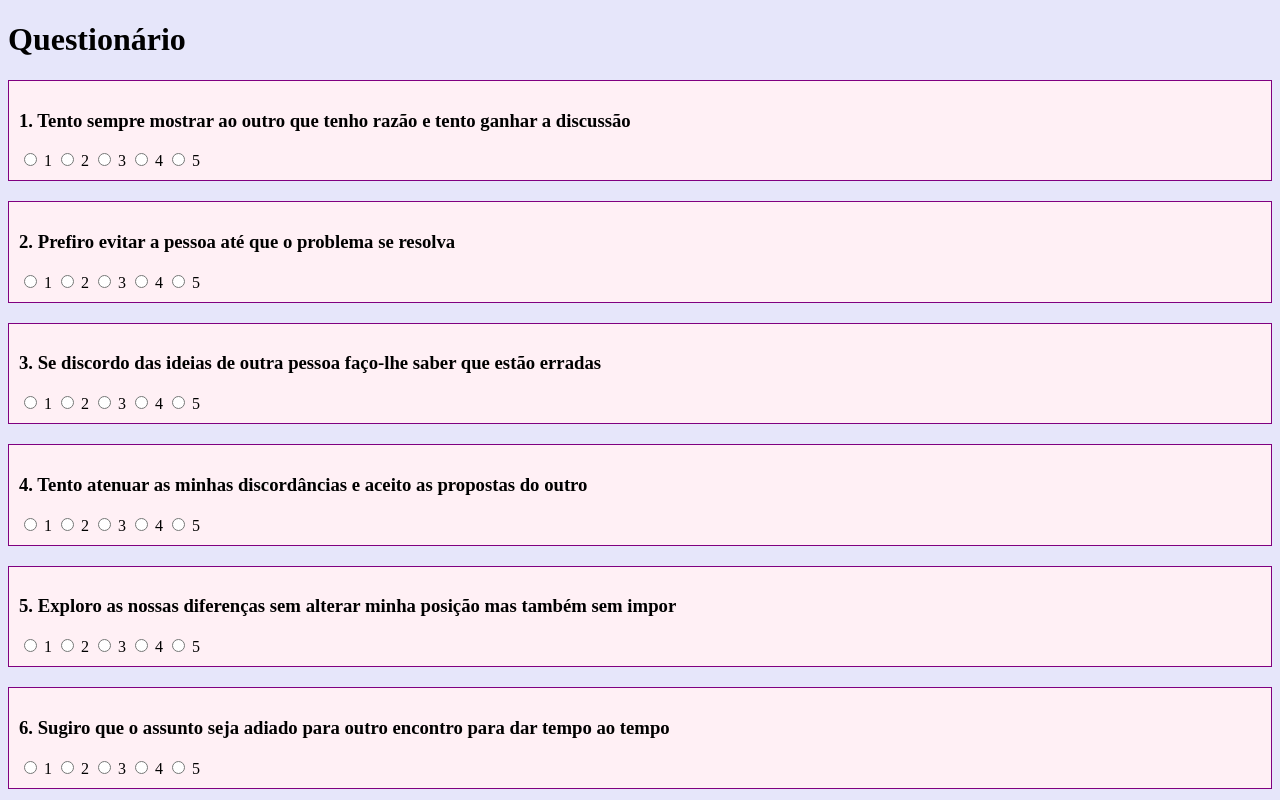
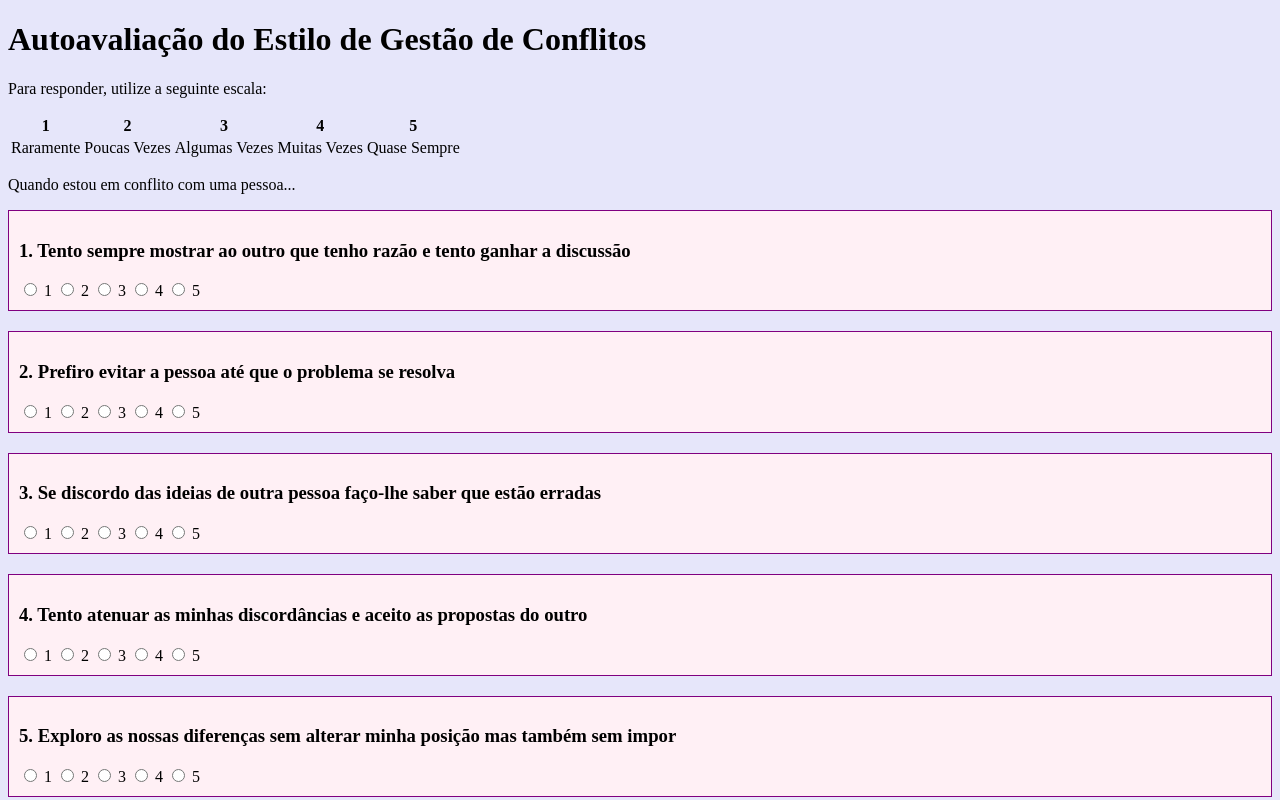
Before and after one commit to amandatosta/questionario, a plain HTML site: page index.html in a window 1280 px wide. Shown: the top 800 px of the page. Drawn offline with Linux system fonts and the light colour scheme.

Commit message:
Update index.html

```diff
--- a/index.html
+++ b/index.html
@@ -1,7 +1,7 @@
 <!DOCTYPE html>
 <html>
 <head>
-  <title>Questionário</title>
+  <title>Autoavaliação do Estilo de Gestão de Conflitos</title>
   <style>
   body {
     background-color: lavender;
@@ -16,7 +16,26 @@
 </style>
 </head>
 <body>
-  <h1>Questionário</h1>
+  <h1>Autoavaliação do Estilo de Gestão de Conflitos</h1>
+
+  <p>Para responder, utilize a seguinte escala:</p>
+<table>
+  <tr>
+    <th>1</th>
+    <th>2</th>
+    <th>3</th>
+    <th>4</th>
+    <th>5</th>
+  </tr>
+  <tr>
+    <td>Raramente</td>
+    <td>Poucas Vezes</td>
+    <td>Algumas Vezes</td>
+    <td>Muitas Vezes</td>
+    <td>Quase Sempre</td>
+  </tr>
+</table>
+  <p>Quando estou em conflito com uma pessoa...</p>
 
   <form id="quizForm">
     <div class="question">
```
